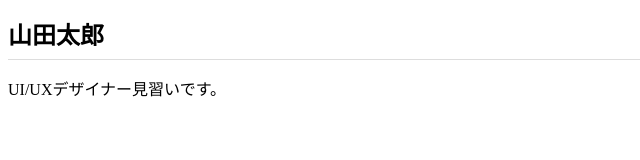
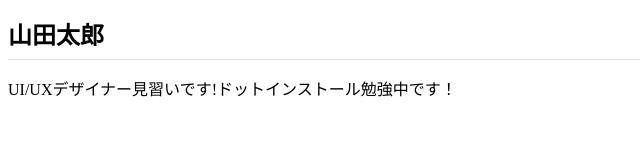
Before and after one commit to taracohatamago/dotinstall.github.io, a plain HTML site: page index.html in a window 1280 px wide. Shown: the whole page, without its empty margins (0-640 px from the left). Drawn offline with Linux system fonts and the light colour scheme.

Commit message:
Add files via upload

```diff
--- a/index.html
+++ b/index.html
@@ -7,6 +7,6 @@
   </head>
   <body>
     <h1>山田太郎</h1>
-    <p>UI/UXデザイナー見習いです。</p>
+    <p>UI/UXデザイナー見習いです!ドットインストール勉強中です！</p>
   </body>
 </html>
```
